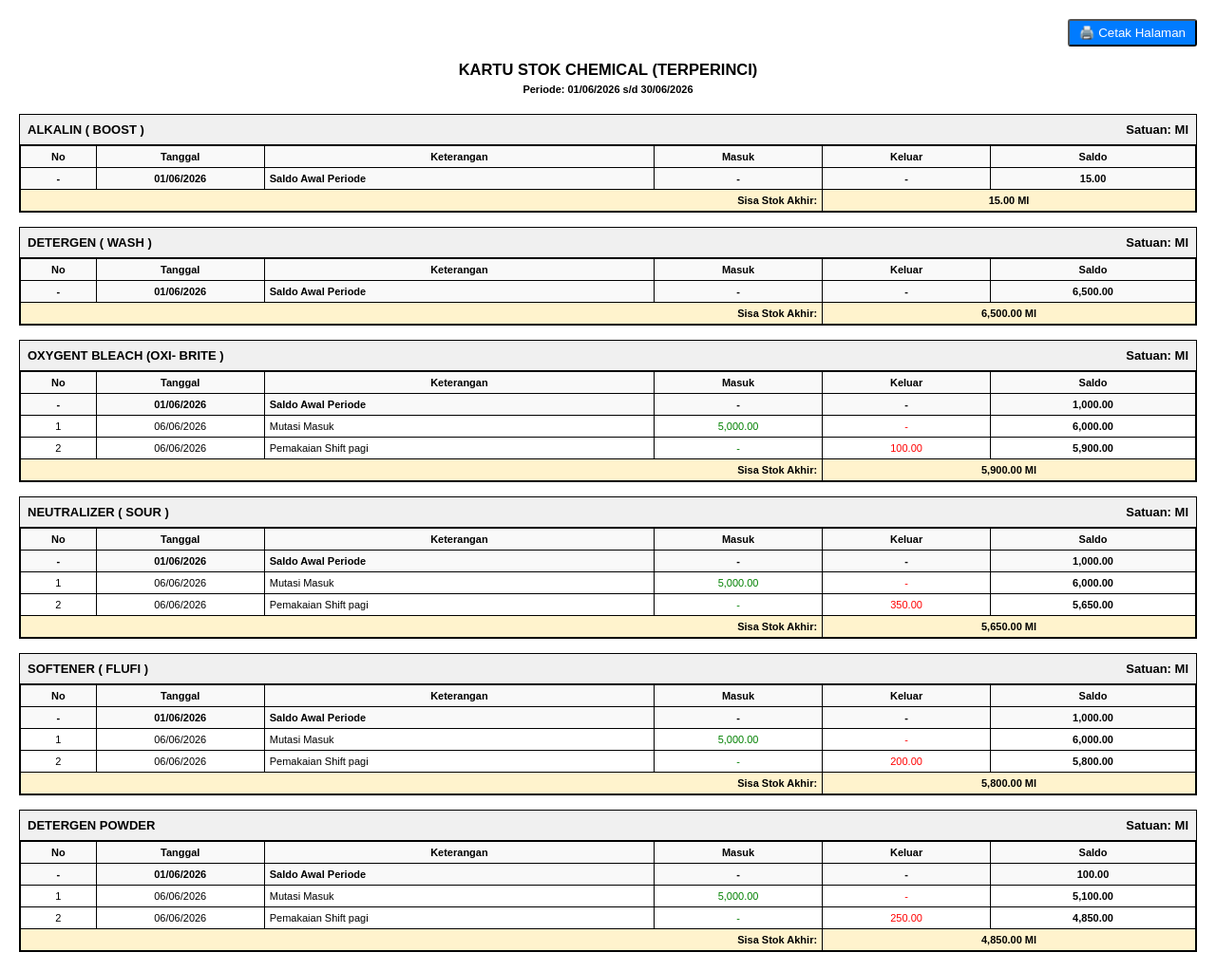
After one commit to setiawandedy79/aplikasi-manajemen-laundry, a CodeIgniter app: page /medikalaundry/index.php/laporan/print_kartu_stok in a window 1280 px wide. The commit adds this page. Shown: the whole page at 95% size. Run offline with CodeIgniter, Linux system fonts and the light colour scheme; a user stored in the database is signed in; data comes from the database, SQL or seed files in the repository.

Commit message:
perubahan 23 juni 2026_2

```diff
--- a/application/controllers/Laporan.php
+++ b/application/controllers/Laporan.php
@@ -482,4 +482,27 @@ class Laporan extends MY_Controller {
 
         $this->load->view('laporan/print_rekapitulasi_chemical', $data);
     }
+
+    public function kartu_stok() {
+        $data['title'] = 'Kartu Stok Chemical (Terperinci)';
+        $dari = $this->input->get('dari') ?: date('Y-m-01');
+        $sampai = $this->input->get('sampai') ?: date('Y-m-t');
+
+        $data['dari'] = $dari;
+        $data['sampai'] = $sampai;
+        $data['sabun_list'] = $this->Laporan_model->get_stok_sabun(); // Ambil semua daftar chemical
+
+        $this->load->view('templates/header', $data);
+        $this->load->view('templates/sidebar');
+        $this->load->view('laporan/kartu_stok', $data);
+        $this->load->view('templates/footer');
+    }
+
+    public function print_kartu_stok() {
+        $data['dari'] = $this->input->get('dari') ?: date('Y-m-01');
+        $data['sampai'] = $this->input->get('sampai') ?: date('Y-m-t');
+        $data['sabun_list'] = $this->Laporan_model->get_stok_sabun();
+
+        $this->load->view('laporan/print_kartu_stok', $data);
+    }
 }
--- a/application/models/Laporan_model.php
+++ b/application/models/Laporan_model.php
@@ -77,4 +77,55 @@ class Laporan_model extends CI_Model {
         $stok_baru = $sabun->stok_akhir - $data['jumlah'];
         $this->db->where('id', $data['sabun_id'])->update('sabun', ['stok_akhir' => $stok_baru]);
     }
+
+        /**
+     * Mengambil riwayat mutasi & pemakaian untuk 1 chemical dalam rentang tanggal
+     */
+    public function get_transaksi_stok($sabun_id, $dari, $sampai) {
+        // 1. Ambil Mutasi Masuk
+        $mutasi = $this->db->select("tanggal, jumlah as masuk, 0 as keluar, 'Mutasi Masuk' as keterangan")
+                           ->from('mutasi_sabun_masuk')
+                           ->where('sabun_id', $sabun_id)
+                           ->where('tanggal >=', $dari)
+                           ->where('tanggal <=', $sampai)
+                           ->get()->result();
+
+        // 2. Ambil Pemakaian
+        $pakai = $this->db->select("tanggal, 0 as masuk, jumlah as keluar, CONCAT('Pemakaian Shift ', shift) as keterangan")
+                          ->from('pemakaian_sabun')
+                          ->where('sabun_id', $sabun_id)
+                          ->where('tanggal >=', $dari)
+                          ->where('tanggal <=', $sampai)
+                          ->get()->result();
+
+        // 3. Gabungkan dan urutkan berdasarkan tanggal
+        $all_transaksi = array_merge($mutasi, $pakai);
+        usort($all_transaksi, function($a, $b) {
+            return strtotime($a->tanggal) - strtotime($b->tanggal);
+        });
+
+        return $all_transaksi;
+    }
+
+    /**
+     * Menghitung Saldo Awal (Stok sebelum tanggal 'dari')
+     */
+    public function hitung_saldo_awal($sabun_id, $dari) {
+        $sabun = $this->db->where('id', $sabun_id)->get('sabun')->row();
+        $stok_awal_db = $sabun ? (float)$sabun->stok_awal : 0;
+
+        // Total mutasi masuk sebelum periode
+        $masuk_sebelum = $this->db->select('COALESCE(SUM(jumlah),0) as total')
+                                  ->where('sabun_id', $sabun_id)
+                                  ->where('tanggal <', $dari)
+                                  ->get('mutasi_sabun_masuk')->row()->total;
+
+        // Total pemakaian sebelum periode
+        $pakai_sebelum = $this->db->select('COALESCE(SUM(jumlah),0) as total')
+                                  ->where('sabun_id', $sabun_id)
+                                  ->where('tanggal <', $dari)
+                                  ->get('pemakaian_sabun')->row()->total;
+
+        return $stok_awal_db + (float)$masuk_sebelum - (float)$pakai_sebelum;
+    }
 }
--- a/application/views/dashboard/index.php
+++ b/application/views/dashboard/index.php
@@ -35,9 +35,9 @@
             <div class="col-12">
                 <div class="card">
                     <div class="card-header d-flex justify-content-between align-items-center">
-                        <h6 class="mb-0 fw-bold"><i class="fas fa-clock me-2 text-primary"></i>Transaksi Terbaru</h6>
-                        <a href="<?= base_url('transaksi/add') ?>" class="btn btn-primary btn-sm">
-                            <i class="fas fa-plus me-1"></i> Transaksi Baru
+                        <h6 class="mb-0 fw-bold"><i class="fas fa-clock me-2 text-primary"></i>Transaksi</h6>
+                        <a href="<?= base_url('transaksi') ?>" class="btn btn-primary btn-sm">
+                            <i class="fas fa-plus me-1"></i> Transaksi
                         </a>
                     </div>
                     <div class="card-body p-0">
--- /dev/null
+++ b/application/views/laporan/print_kartu_stok.php
@@ -0,0 +1,115 @@
+<!DOCTYPE html>
+<html>
+<head>
+    <title>Kartu Stok Chemical</title>
+    <style>
+        body { font-family: Arial, sans-serif; font-size: 11px; margin: 20px; color: #000; }
+        h2 { text-align: center; margin-bottom: 5px; text-transform: uppercase; }
+        .periode { text-align: center; margin-bottom: 20px; font-weight: bold; }
+
+        /* ✅ CSS UNTUK MEMBUAT HALAMAN BARU SETIAP CHEMICAL */
+        .card {
+            border: 1px solid #000;
+            margin-bottom: 15px;
+            page-break-after: always; /* Memaksa pindah halaman setelah elemen ini */
+            break-after: page;        /* Standar CSS3 modern */
+        }
+        .card:last-child {
+            page-break-after: auto;   /* Chemical terakhir tidak perlu halaman kosong di belakangnya */
+            break-after: auto;
+        }
+
+        .card-header {
+            background: #f0f0f0;
+            padding: 8px;
+            font-weight: bold;
+            border-bottom: 1px solid #000;
+            display: flex;
+            justify-content: space-between;
+            font-size: 13px;
+        }
+        table { width: 100%; border-collapse: collapse; }
+        th, td { border: 1px solid #000; padding: 5px; text-align: left; }
+        th { background: #f9f9f9; text-align: center; font-weight: bold; }
+        .text-center { text-align: center; }
+        .text-right { text-align: right; }
+        .bg-light { background-color: #f9f9f9; font-weight: bold; }
+        .table-warning { background-color: #fff3cd; font-weight: bold; }
+        .text-success { color: green; }
+        .text-danger { color: red; }
+
+        .no-print { text-align: right; margin-bottom: 15px; }
+        .btn { padding: 5px 10px; cursor: pointer; text-decoration: none; color: white; background: #007bff; border-radius: 3px; }
+
+        @media print {
+            .no-print { display: none; }
+            body { margin: 15px; }
+        }
+    </style>
+</head>
+<body>
+
+    <div class="no-print">
+        <button onclick="window.print()" class="btn">🖨️ Cetak Halaman</button>
+    </div>
+
+    <h2>Kartu Stok Chemical (Terperinci)</h2>
+    <div class="periode">Periode: <?= date('d/m/Y', strtotime($dari)) ?> s/d <?= date('d/m/Y', strtotime($sampai)) ?></div>
+
+    <?php foreach ($sabun_list as $sabun):
+        $saldo = $this->Laporan_model->hitung_saldo_awal($sabun->id, $dari);
+        $transaksi = $this->Laporan_model->get_transaksi_stok($sabun->id, $dari, $sampai);
+    ?>
+
+    <!-- ✅ Setiap .card akan otomatis pindah ke halaman baru saat di-print -->
+    <div class="card">
+        <div class="card-header">
+            <span><?= $sabun->nama_sabun ?></span>
+            <span>Satuan: <?= $sabun->nama_satuan ?? 'ML' ?></span>
+        </div>
+        <table>
+            <thead>
+                <tr>
+                    <th class="text-center" width="30">No</th>
+                    <th class="text-center" width="80">Tanggal</th>
+                    <th class="text-center" width="200">Keterangan</th>
+                    <th class="text-center" width="80" class="text-center">Masuk</th>
+                    <th class="text-center" width="80" class="text-center">Keluar</th>
+                    <th class="text-center" width="100" class="text-center">Saldo</th>
+                </tr>
+            </thead>
+            <tbody>
+                <tr class="bg-light">
+                    <td class="text-center">-</td>
+                    <td class="text-center"><?= date('d/m/Y', strtotime($dari)) ?></td>
+                    <td>Saldo Awal Periode</td>
+                    <td class="text-center">-</td>
+                    <td class="text-center">-</td>
+                    <td class="text-center"><?= number_format($saldo, 2) ?></td>
+                </tr>
+                <?php
+                $no = 1;
+                if (!empty($transaksi)):
+                    foreach ($transaksi as $t):
+                        $saldo = $saldo + (float)$t->masuk - (float)$t->keluar;
+                ?>
+                <tr>
+                    <td class="text-center"><?= $no++ ?></td>
+                    <td class="text-center"><?= date('d/m/Y', strtotime($t->tanggal)) ?></td>
+                    <td class="text-left"><?= $t->keterangan ?></td>
+                    <td class="text-center text-success"><?= $t->masuk > 0 ? number_format($t->masuk, 2) : '-' ?></td>
+                    <td class="text-center text-danger"><?= $t->keluar > 0 ? number_format($t->keluar, 2) : '-' ?></td>
+                    <td class="text-center" style="font-weight:bold;"><?= number_format($saldo, 2) ?></td>
+                </tr>
+                <?php endforeach; endif; ?>
+                <tr class="table-warning">
+                    <td colspan="4" class="text-right">Sisa Stok Akhir:</td>
+                    <td colspan="2" class="text-center"><?= number_format($saldo, 2) ?> <?= $sabun->nama_satuan ?? 'ML' ?></td>
+                </tr>
+            </tbody>
+        </table>
+    </div>
+    <?php endforeach; ?>
+
+</body>
+</html>
```
Also changed, not shown: application/views/laporan/index.php (+11 -0 lines), application/views/laporan/kartu_stok.php (added, +115 -0 lines), application/views/templates/sidebar.php (+8 -0 lines).
